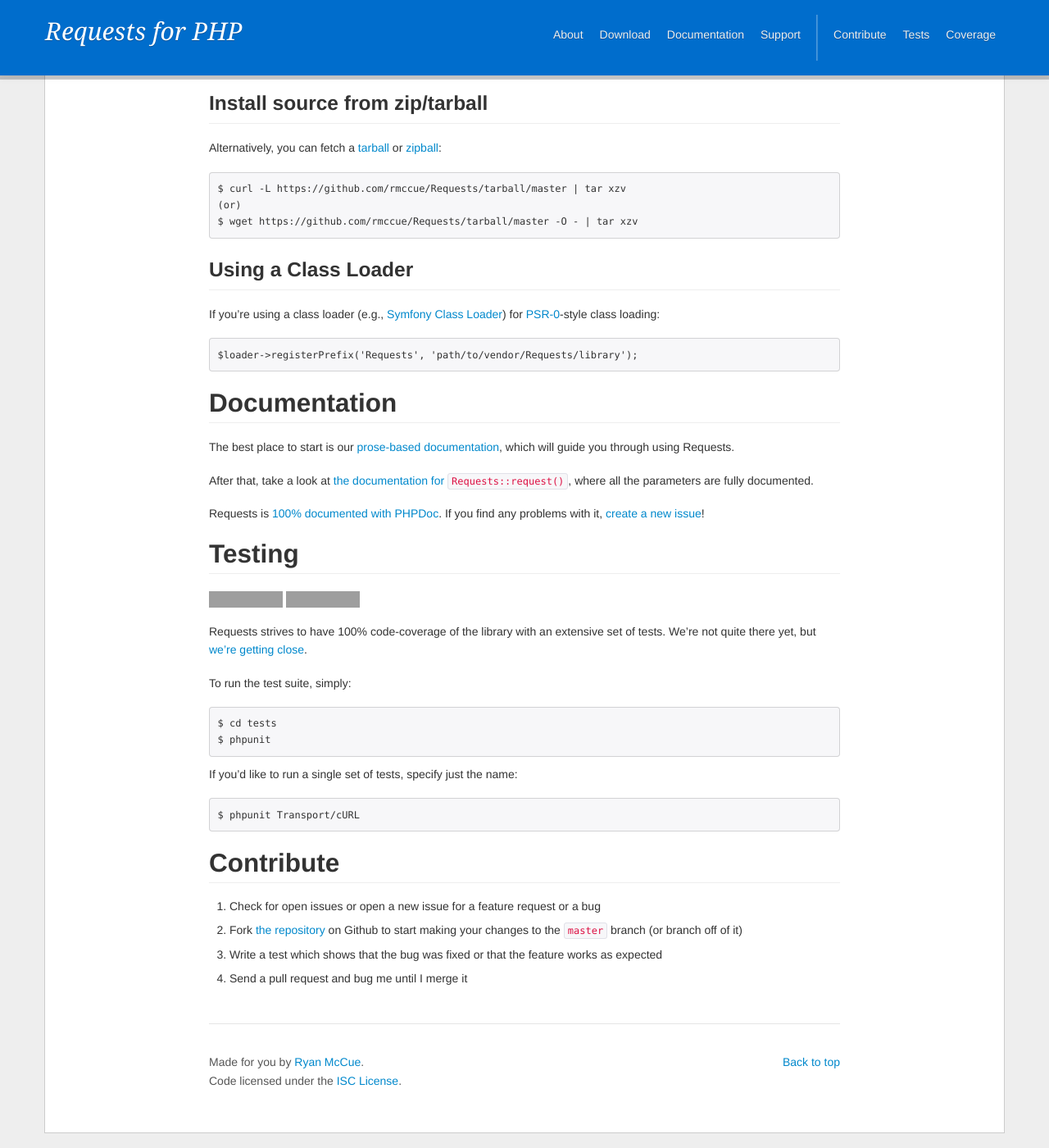
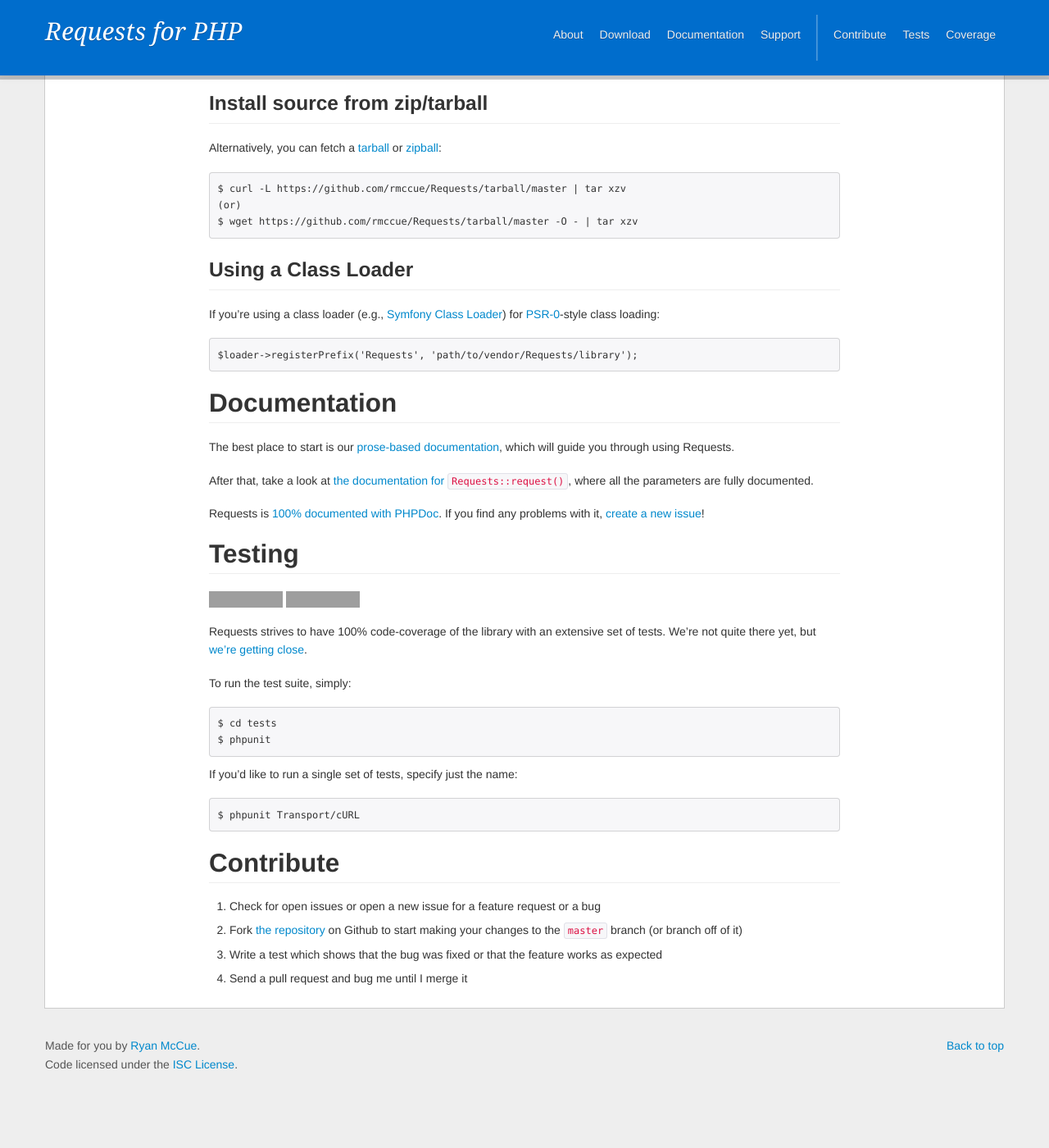
Before and after one commit to WordPress/Requests, a Jekyll site: the page built from index.md, in a window 1280 px wide and 1400 px high, scrolled down 2111 px. Shown: the whole window at 82% size. Built offline with Jekyll 4.4.1, drawn with Linux system fonts in a browser that asks for light colours; nearby versions of some CDN libraries; Markdown is read by kramdown in place of the engine named in the settings; after the commit the page ends 3454 px from its top, so only the background shows below that; grey boxes are pictures that could not be loaded.

Commit message:
Move footer outside container

```diff
--- a/_layouts/home.html
+++ b/_layouts/home.html
@@ -25,14 +25,15 @@
 
 					{{ content }}
 
-					<footer class="footer">
-						<p class="pull-right"><a href="#">Back to top</a></p>
-						<p>Made for you by <a href="http://ryanmccue.info/">Ryan McCue</a>.</p>
-						<p>Code licensed under the <a href="https://github.com/rmccue/Requests/blob/master/LICENSE">ISC License</a>.</p>
-					</footer>
 				</div>
 			</div>
 
 		</div><!-- /container -->
 
+		<footer class="footer container">
+			<p class="pull-right"><a href="#">Back to top</a></p>
+			<p>Made for you by <a href="http://ryanmccue.info/">Ryan McCue</a>.</p>
+			<p>Code licensed under the <a href="https://github.com/rmccue/Requests/blob/master/LICENSE">ISC License</a>.</p>
+		</footer>
+
 {% include footer.html %}
--- a/assets/css/requests.css
+++ b/assets/css/requests.css
@@ -144,6 +144,10 @@
 	padding: 35px 0 36px;
 	border-top: 1px solid #e5e5e5;
 }
+	.footer.container {
+		background: transparent;
+		border: none;
+	}
 .footer p {
 	margin-bottom: 0;
 	color: #555;
```
Also changed, not shown: _layouts/documentation.html (+6 -5 lines).
